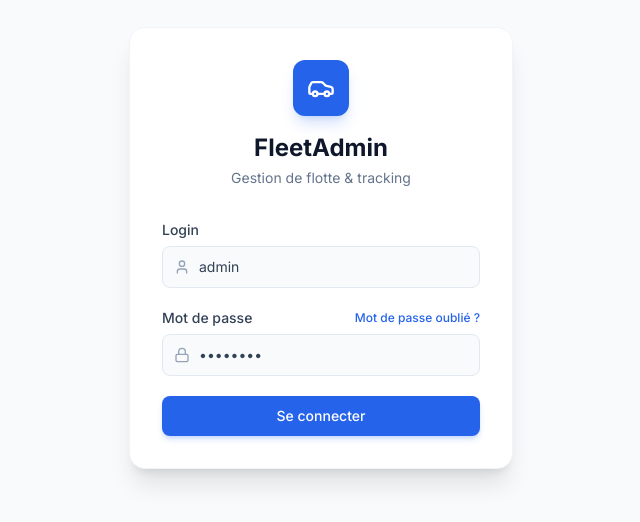
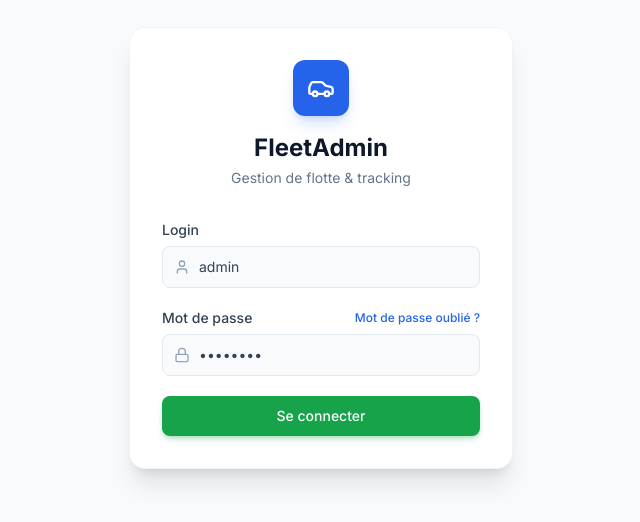
Before and after one commit to azizhadrouktunav/Backoffice_fleetIQ, a React (Vite) app: page / in a window 1280 px wide. Shown: the part 152-674 px from the top of the page, without its empty margins (319-959 px from the left). Built offline with nearby package versions, Linux system fonts and the light colour scheme.

Commit message:
Style login submit button with green theme

```diff
--- a/src/pages/LoginPage.tsx
+++ b/src/pages/LoginPage.tsx
@@ -54,7 +54,7 @@ export function LoginPage() {
             </div>
           </div>
 
-          <button type="submit" className="w-full bg-blue-600 hover:bg-blue-700 text-white font-medium py-2.5 rounded-lg transition-colors text-sm mt-2 shadow-md shadow-blue-600/20">
+          <button type="submit" className="w-full bg-green-600 hover:bg-green-700 text-white font-medium py-2.5 rounded-lg transition-colors text-sm mt-2 shadow-md shadow-green-600/25">
             Se connecter
           </button>
         </form>
```
